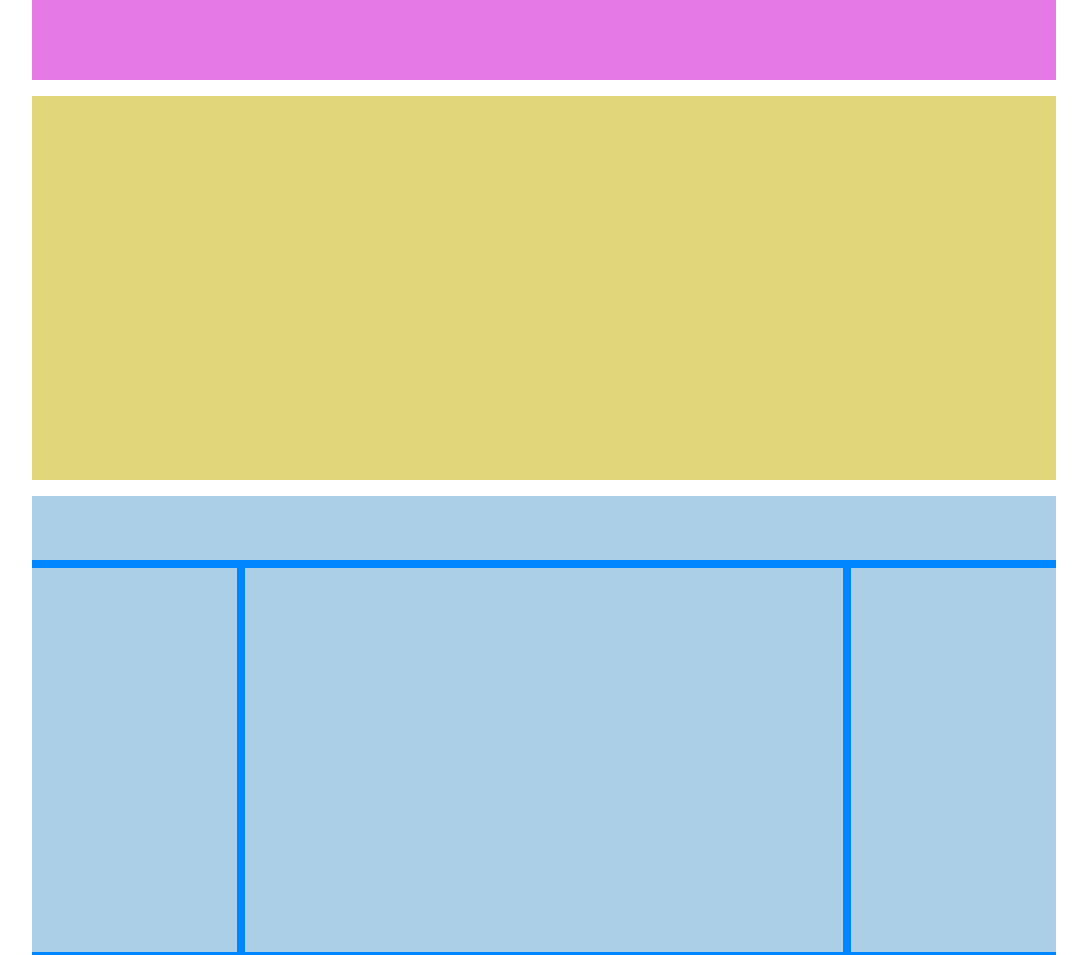
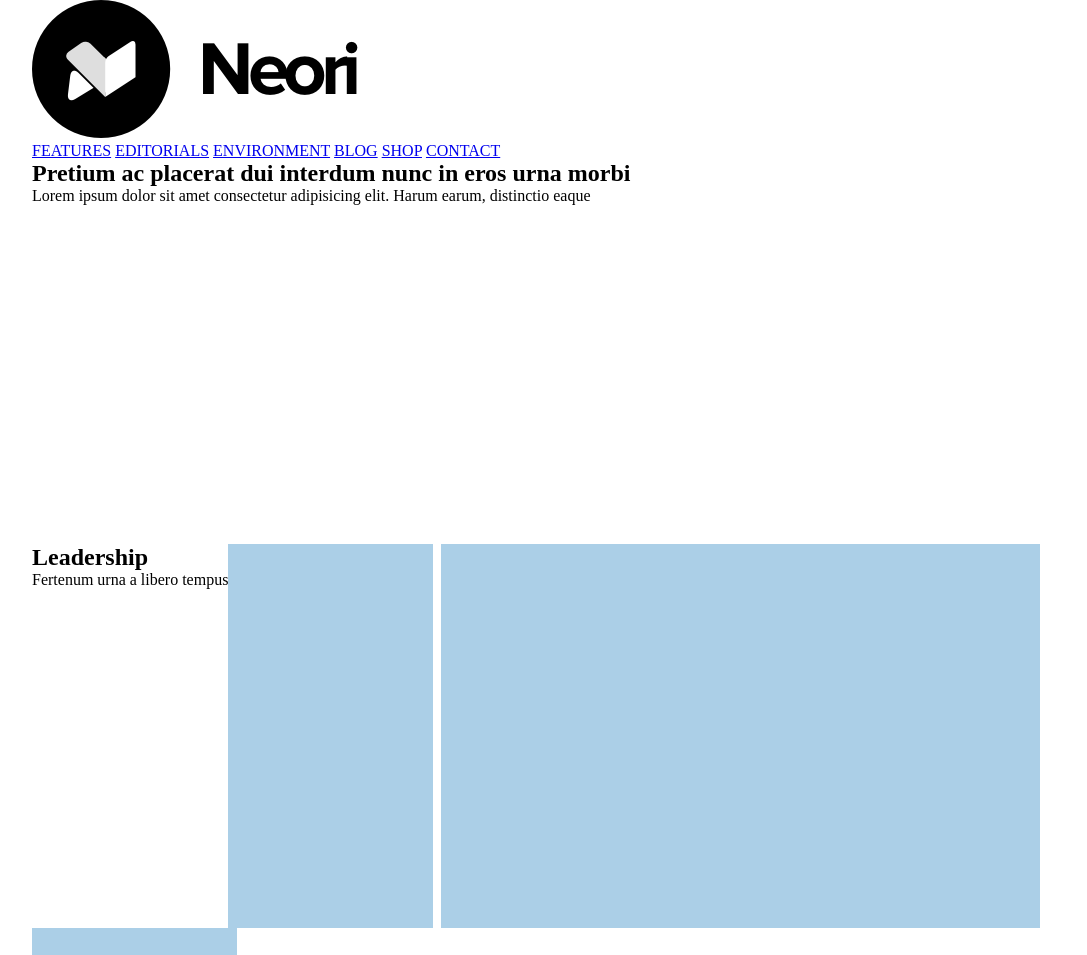
Before and after one commit to FedeFigio/htmlcss-wp, a plain HTML site: page index.html in a window 1280 px wide. Shown: the top 955 px of the page, without its empty margins (96-1183 px from the left). Drawn offline with Linux system fonts and the light colour scheme.

Commit message:
in progress

```diff
--- a/index.html
+++ b/index.html
@@ -5,12 +5,24 @@
     <meta charset="UTF-8">
     <meta name="viewport" content="width=device-width, initial-scale=1.0">
     <title>struttura wp</title>
+    <link rel="preconnect" href="https://fonts.gstatic.com">
+    <link href="https://fonts.googleapis.com/css2?family=Prompt:wght@400;700&display=swap" rel="stylesheet">
     <link rel="stylesheet" href="assets/css/master.css">
 </head>
 
 <body>
     <!-- HEADER -->
-    <header class="mb-10 bg-pink">
+    <header class="mb-15  ">
+        <img src="assets/img/logo.png" alt="logo" class="logo p">
+        <div class="nav">
+            <a href="#">FEATURES</a>
+            <a href="#">EDITORIALS</a>
+            <a href="#">ENVIRONMENT</a>
+            <a href="#">BLOG</a>
+            <a href="#">SHOP</a>
+            <a href="#">CONTACT</a>
+        </div>
+
     </header>
 
     <!-- HEADER -->
@@ -18,14 +30,21 @@
     <!-- MAIN -->
     <main>
         <!-- SECTION 1-->
-        <section class="container-one mb-10 bg-yellow">
+        <section class="container-one mb-15 bg-banner radious pl-25">
+            <div class="desc">
+                <h1> Pretium ac placerat dui interdum nunc in eros urna morbi</h1>
+                <p>Lorem ipsum dolor sit amet consectetur adipisicing elit. Harum earum, distinctio eaque </p>
+            </div>
         </section>
         <!-- SECTION 1-->
 
         <!-- SECTION 2-->
-        <section class="container-two mb-5 bg-blue pb-5">
+        <section class="container-two mb-5  pb-5">
             <div class="row clearfix ">
-                <div class="col- bg-cyan mb-5"></div>
+                <div class="col- mb-5">
+                    <h1>Leadership</h1>
+                    <p class="gray">Fertenum urna a libero tempus</p>
+                </div>
                 <div class="col-20 section-2-col bg-cyan"></div>
                 <div class="col-60 section-2-col px-5">
                     <div class="bg-cyan section-2-col "></div>
```
